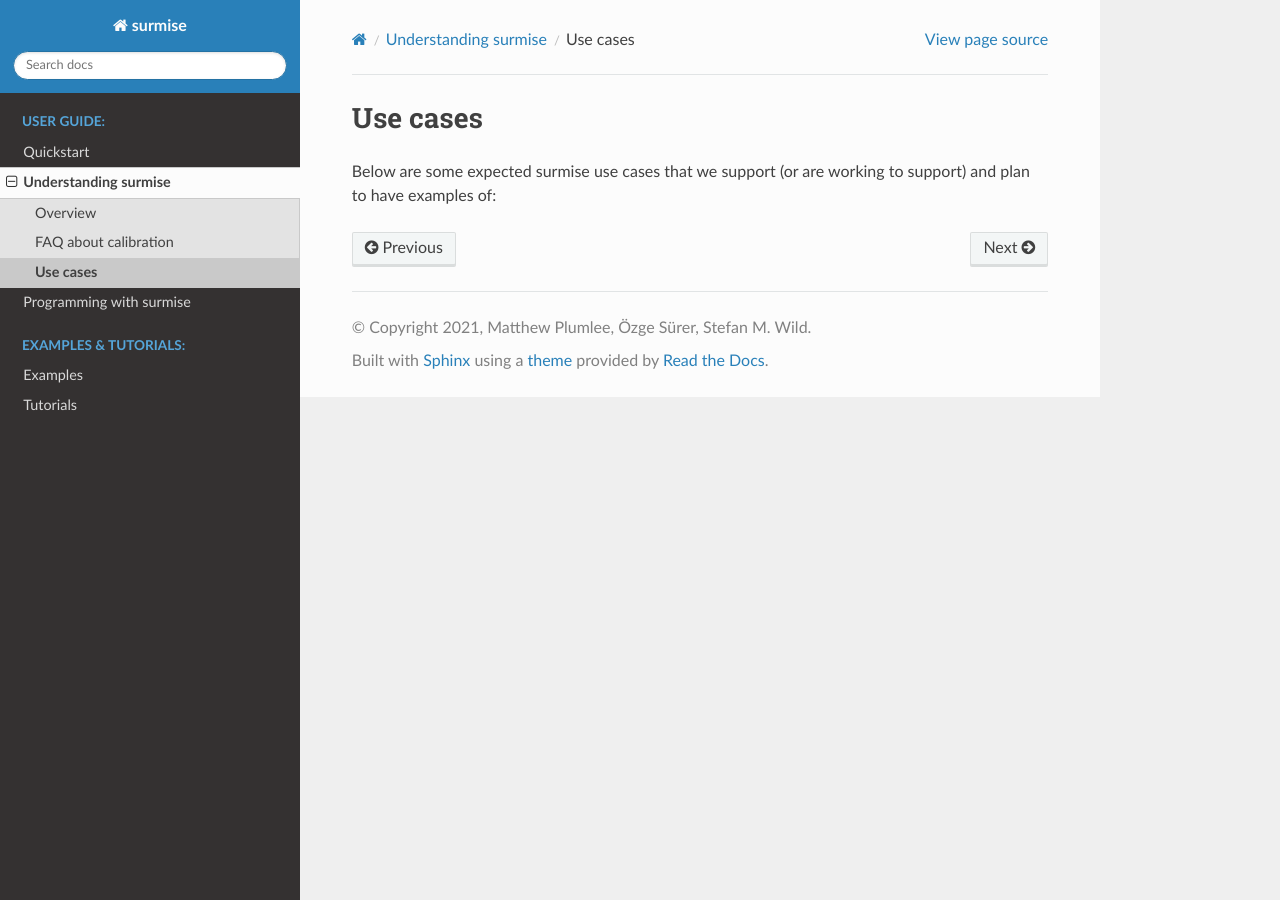
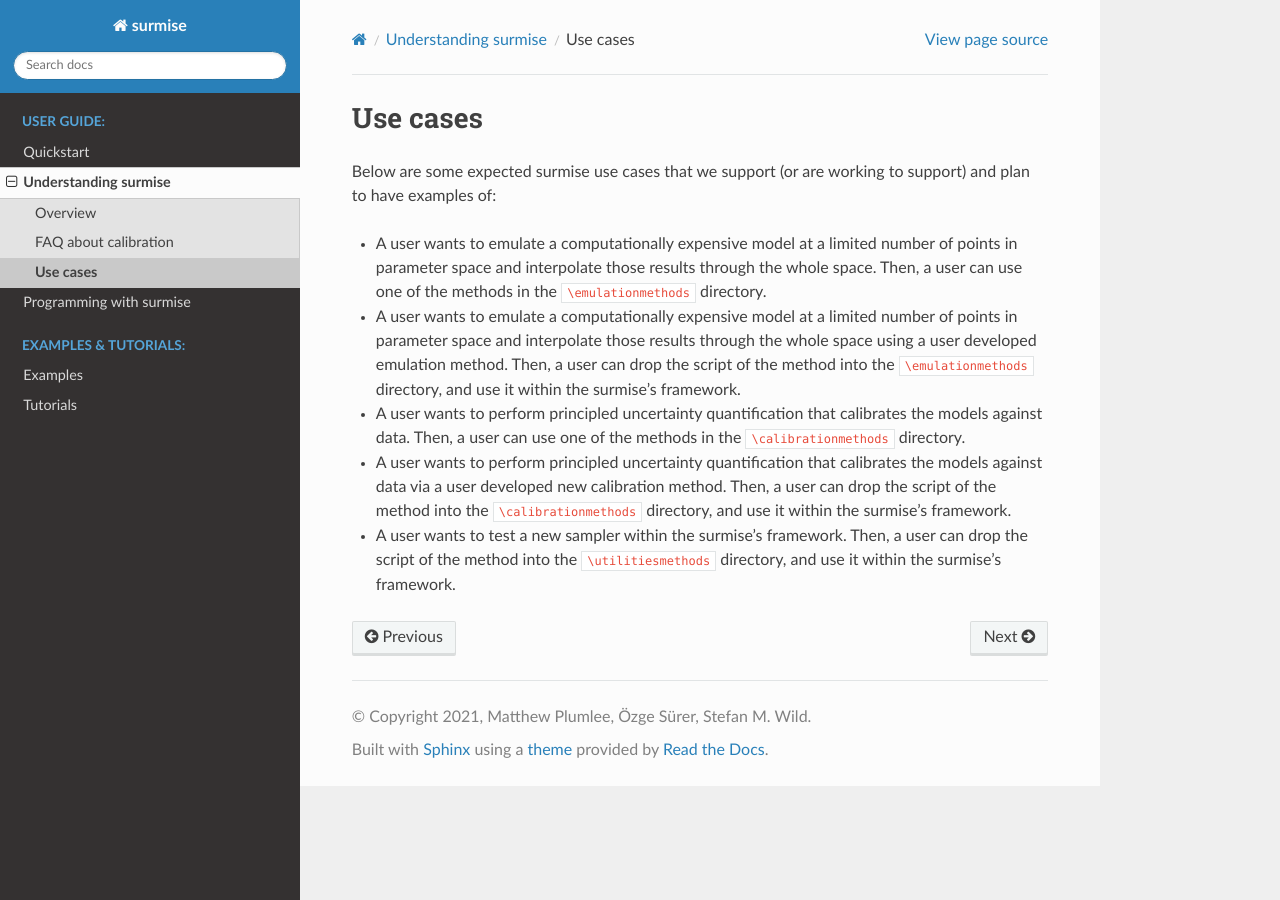
Before and after one commit to bandframework/surmise, a Sphinx documentation site: the page built from docs/use_cases.rst, in a window 1280 px wide. Built offline with Sphinx 7.4.7 and the Read the Docs theme 2.0.0, drawn with Linux system fonts in a browser that asks for light colours.

```diff
--- a/docs/FAQ.rst
+++ b/docs/FAQ.rst
@@ -76,6 +76,6 @@ Evaluating performance of the calibrated model
 
 Do after-calibration sensitivity analysis
 
-- How can we know which calibration strategy is appropriate for a given data set?
+.. - How can we know which calibration strategy is appropriate for a given data set?
 
-- What are the strategies that we use to understand the predictive accuracy and uncertainty on the simulation outputs after calibration?
+.. - What are the strategies that we use to understand the predictive accuracy and uncertainty on the simulation outputs after calibration?
--- a/docs/introduction.rst
+++ b/docs/introduction.rst
@@ -1 +1,2 @@
 .. include:: ../README.rst
+  :start-after: after_badges_rst_tag
--- a/docs/use_cases.rst
+++ b/docs/use_cases.rst
@@ -3,3 +3,13 @@ Use cases
 
 Below are some expected surmise use cases that we support (or are working
 to support) and plan to have examples of:
+
+- A user wants to emulate a computationally expensive model at a limited number of points in parameter space and interpolate those results through the whole space. Then, a user can use one of the methods in the ``\emulationmethods`` directory.
+
+- A user wants to emulate a computationally expensive model at a limited number of points in parameter space and interpolate those results through the whole space using a user developed emulation method. Then, a user can drop the script of the method into the ``\emulationmethods`` directory, and use it within the surmise's framework.
+
+- A user wants to perform principled uncertainty quantification that calibrates the models against data. Then, a user can use one of the methods in the ``\calibrationmethods`` directory.
+
+- A user wants to perform principled uncertainty quantification that calibrates the models against data via a user developed new calibration method. Then, a user can drop the script of the method into the ``\calibrationmethods`` directory, and use it within the surmise's framework.
+
+- A user wants to test a new sampler within the surmise's framework. Then, a user can drop the script of the method into the ``\utilitiesmethods`` directory, and use it within the surmise's framework.
--- a/docs/utilities.rst
+++ b/docs/utilities.rst
@@ -3,7 +3,7 @@
 utilities module
 =======================
 
-.. automodule:: utilities
+.. automodule:: surmise.utilities
     :members:
     :undoc-members:
     :show-inheritance:
--- a/setup.py
+++ b/setup.py
@@ -17,7 +17,7 @@ with open("README.rst", "r", encoding="utf-8") as fh:
 
 setup(
     name="surmise",
-    version="0.1",
+    version="0.1.0",
     author="Matthew Plumlee, Özge Sürer, Stefan M. Wild",
     author_email="ozgesurer2019@u.northwestern.edu",
     description="Surrogate model interface for calibration",
--- a/surmise/__init__.py
+++ b/surmise/__init__.py
@@ -1,3 +1,3 @@
-__version__ = "0.0.1"
-__author__ = 'Matthew Plumlee, Ozge Surer, Stefan M. Wild'
+__version__ = "0.1.0"
+__author__ = 'Matthew Plumlee, Özge Sürer, Stefan M. Wild'
 __credits__ = 'Northwestern University, Argonne National Laboratory'
```
Also changed, not shown: README.rst (+12 -1 lines), 7 other files.
